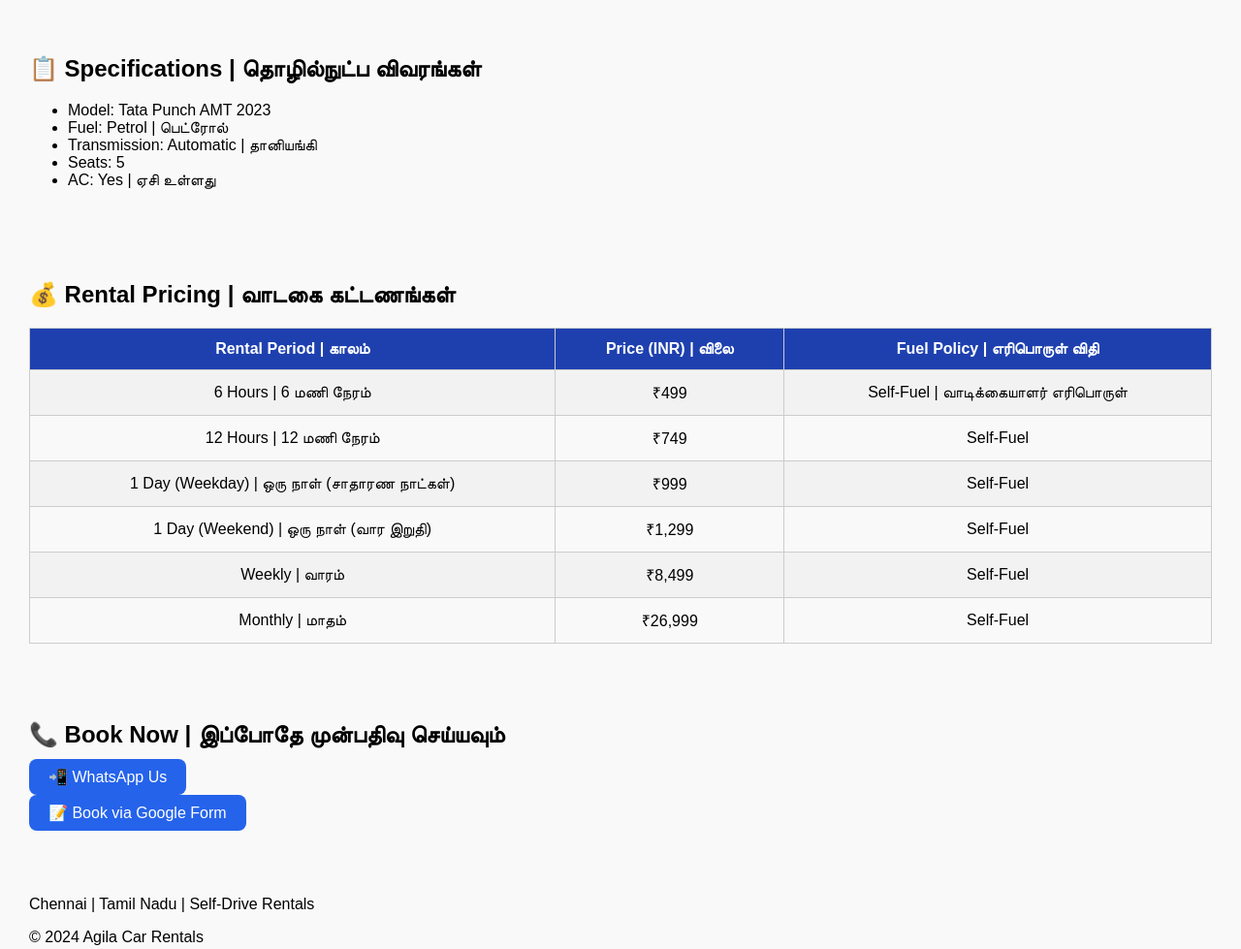
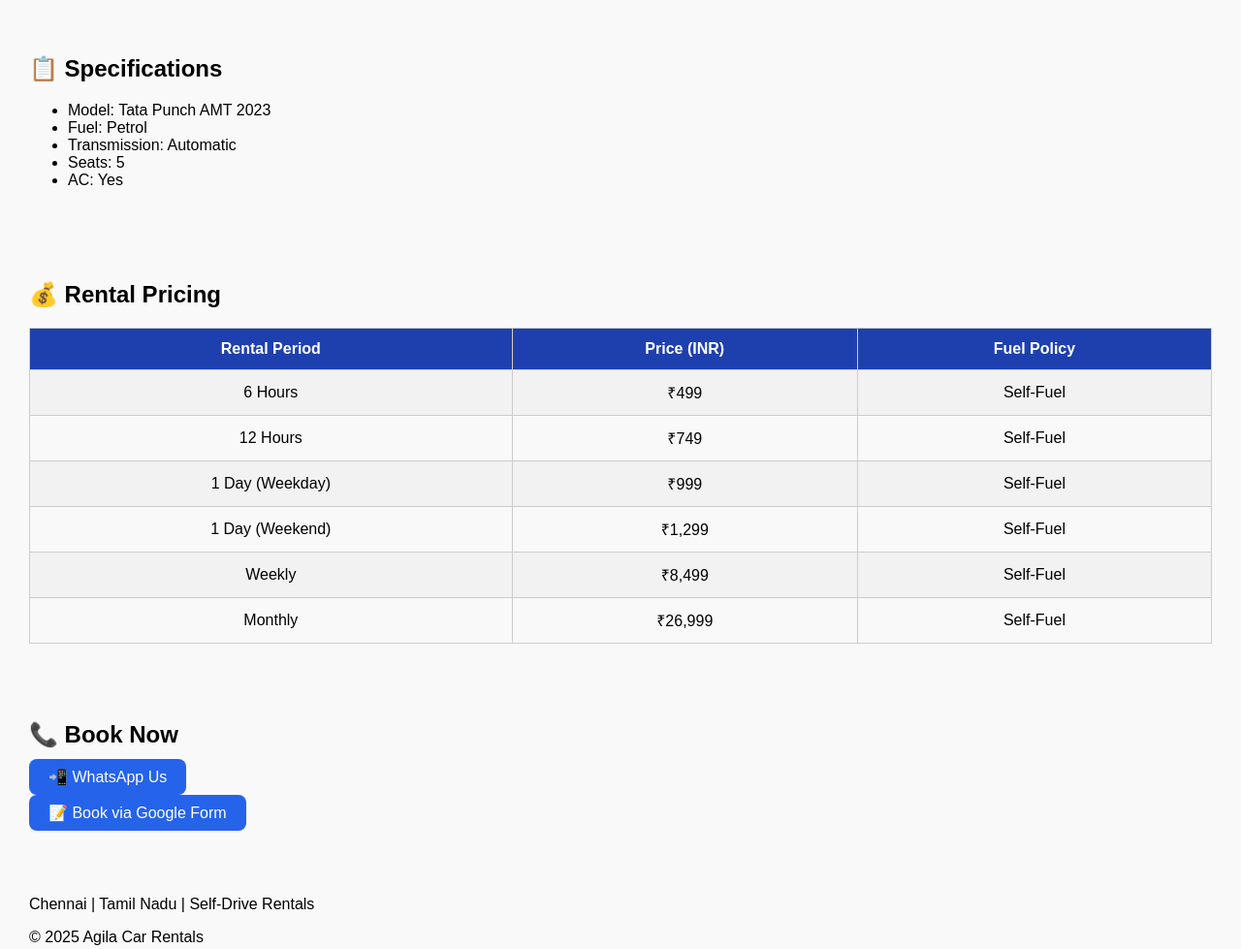
Before and after one commit to Ezhilulagam/Car-rental, a plain HTML site: page index.html in a window 1280 px wide. Shown: the part 580-1559 px from the top of the page at 97% size. Drawn offline with Linux system fonts and the light colour scheme.

Commit message:
Update index.html

```diff
--- a/index.html
+++ b/index.html
@@ -19,61 +19,61 @@
 <body>
 
 <header>
-  <h1>Agila’s Self-Drive Car Rental | அகிலா சுய ஓட்டும் வாடகை கார்கள்</h1>
-  <p>🚗 Tata Punch AMT – Chennai Based | சென்னை</p>
+  <h1>Agila’s Self-Drive Car Rental</h1>
+  <p>🚗 Tata Punch AMT – Chennai </p>
 </header>
 
 <section class="section">
-  <h2>📸 Car Photos | கார் புகைப்படங்கள்</h2>
+  <h2>📸 Car Photos</h2>
   <img src="car.jpg" alt="Tata Punch Bronze" class="car-img" />
 </section>
 
 <section class="section">
-  <h2>📋 Specifications | தொழில்நுட்ப விவரங்கள்</h2>
+  <h2>📋 Specifications</h2>
   <ul>
     <li>Model: Tata Punch AMT 2023</li>
-    <li>Fuel: Petrol | பெட்ரோல்</li>
-    <li>Transmission: Automatic | தானியங்கி</li>
+    <li>Fuel: Petrol</li>
+    <li>Transmission: Automatic </li>
     <li>Seats: 5</li>
-    <li>AC: Yes | ஏசி உள்ளது</li>
+    <li>AC: Yes </li>
   </ul>
 </section>
 
 <section class="section">
-  <h2>💰 Rental Pricing | வாடகை கட்டணங்கள்</h2>
+  <h2>💰 Rental Pricing</h2>
   <table>
     <tr>
-      <th>Rental Period | காலம்</th>
-      <th>Price (INR) | விலை</th>
-      <th>Fuel Policy | எரிபொருள் விதி</th>
+      <th>Rental Period </th>
+      <th>Price (INR) </th>
+      <th>Fuel Policy </th>
     </tr>
     <tr>
-      <td>6 Hours | 6 மணி நேரம்</td>
+      <td>6 Hours </td>
       <td>₹499</td>
-      <td>Self-Fuel | வாடிக்கையாளர் எரிபொருள்</td>
+      <td>Self-Fuel </td>
     </tr>
     <tr>
-      <td>12 Hours | 12 மணி நேரம்</td>
+      <td>12 Hours </td>
       <td>₹749</td>
       <td>Self-Fuel</td>
     </tr>
     <tr>
-      <td>1 Day (Weekday) | ஒரு நாள் (சாதாரண நாட்கள்)</td>
+      <td>1 Day (Weekday) </td>
       <td>₹999</td>
       <td>Self-Fuel</td>
     </tr>
     <tr>
-      <td>1 Day (Weekend) | ஒரு நாள் (வார இறுதி)</td>
+      <td>1 Day (Weekend) </td>
       <td>₹1,299</td>
       <td>Self-Fuel</td>
     </tr>
     <tr>
-      <td>Weekly | வாரம்</td>
+      <td>Weekly </td>
       <td>₹8,499</td>
       <td>Self-Fuel</td>
     </tr>
     <tr>
-      <td>Monthly | மாதம்</td>
+      <td>Monthly </td>
       <td>₹26,999</td>
       <td>Self-Fuel</td>
     </tr>
@@ -81,14 +81,14 @@
 </section>
 
 <section class="section">
-  <h2>📞 Book Now | இப்போதே முன்பதிவு செய்யவும்</h2>
-  <a href="https://wa.me/91XXXXXXXXXX" class="btn">📲 WhatsApp Us</a><br/><br/>
+  <h2>📞 Book Now </h2>
+  <a href="https://wa.me/919940221583" class="btn">📲 WhatsApp Us</a><br/><br/>
   <a href="https://forms.gle/yourformlink" class="btn">📝 Book via Google Form</a>
 </section>
 
 <footer class="section">
   <p>Chennai | Tamil Nadu | Self-Drive Rentals</p>
-  <p>© 2024 Agila Car Rentals</p>
+  <p>© 2025 Agila Car Rentals</p>
 </footer>
 
 </body>
```
